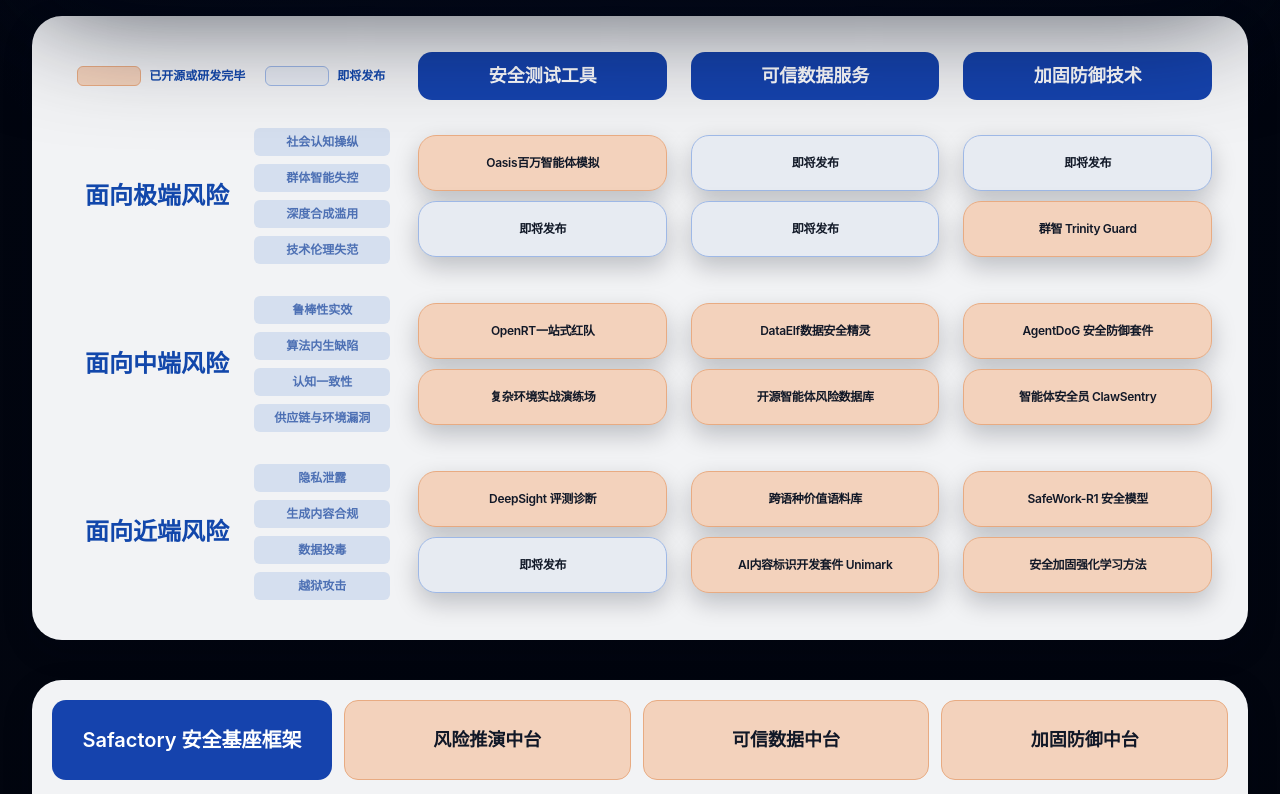
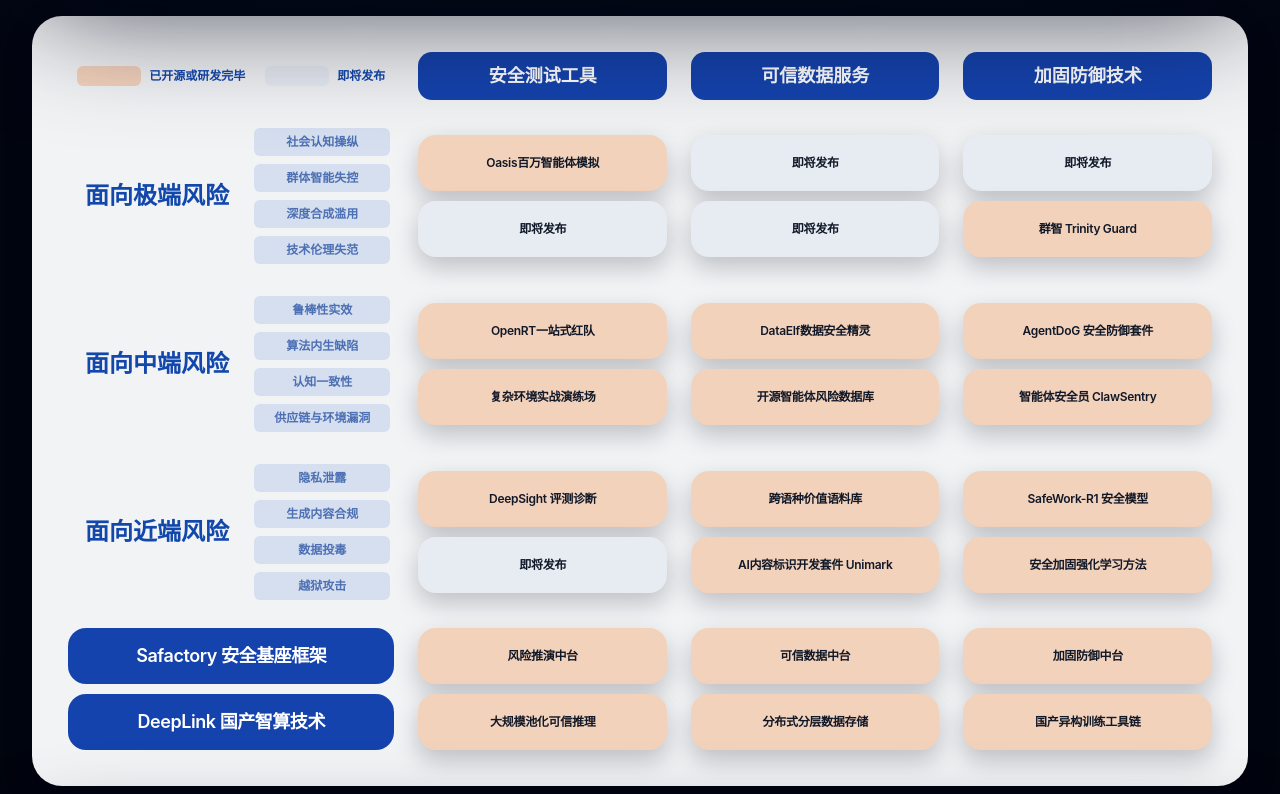
Before and after one commit to AI45Lab/ai45lab.github.io, a Next.js app: page / in a window 1280 px wide. Shown: the part 480-1274 px from the top of the page. Built offline with nearby package versions, Linux system fonts and the light colour scheme.

Commit message:
modify style

```diff
--- a/src/app/page.tsx
+++ b/src/app/page.tsx
@@ -254,7 +254,7 @@
   return (
     <div
       className={[
-        "group relative flex h-full min-h-12 items-center justify-center overflow-visible rounded-[18px] border px-3 py-2 text-center text-[11px] font-semibold tracking-tight shadow-[0_10px_24px_rgba(2,8,23,0.22)] backdrop-blur sm:min-h-14 sm:text-xs",
+        "group relative flex h-full min-h-12 items-center justify-center overflow-visible rounded-[18px] px-3 py-2 text-center text-[11px] font-semibold tracking-tight shadow-[0_10px_24px_rgba(2,8,23,0.22)] backdrop-blur sm:min-h-14 sm:text-xs",
         status === "active"
           ? "border-[#e8ab82] bg-[#f3d2bc] text-[#111827]"
           : "border-[#9eb8e6] bg-[#e7ebf2] text-[#111827]",
@@ -376,11 +376,11 @@
                 <th className="w-[30%] rounded-tl-[18px] bg-[#f2f3f5] p-4 align-middle">
                   <div className="flex flex-wrap items-center justify-center gap-5 text-[11px] font-semibold text-[#1247ab] sm:text-xs">
                     <div className="flex items-center gap-2">
-                      <span className="h-5 w-16 rounded-md border border-[#e8ab82] bg-[#f3d2bc]" />
+                      <span className="h-5 w-16 rounded-md bg-[#f3d2bc]" />
                       已开源或研发完毕
                     </div>
                     <div className="flex items-center gap-2">
-                      <span className="h-5 w-16 rounded-md border border-[#9eb8e6] bg-[#e7ebf2]" />
+                      <span className="h-5 w-16 rounded-md bg-[#e7ebf2]" />
                       即将发布
                     </div>
                   </div>
@@ -447,31 +447,39 @@
                   ))}
                 </tr>
               ))}
-            </tbody>
-          </table>
-        </div>
-      </section>
-
-      <section className="rounded-[30px] bg-[#f2f3f5] p-4 shadow-[0_10px_30px_rgba(2,8,23,0.18)] sm:p-5">
-        <div className="grid gap-4">
+              <tr>
+                <td className="bg-[#f2f3f5] p-3 align-middle">
+                  <div className="grid gap-2.5">
                     {platformRows.map((row) => (
                       <div
                         key={row.lead}
-              className="grid gap-3 lg:grid-cols-[280px_1fr_1fr_1fr]"
+                        className="flex h-full min-h-12 items-center justify-center overflow-visible rounded-[18px] bg-[#1543ad] px-3 py-2 text-center text-[11px] font-semibold tracking-tight text-white sm:min-h-14 sm:text-lg"
                       >
-              <div className="flex items-center justify-center rounded-[14px] bg-[#1543ad] px-4 py-4 text-center text-xl font-semibold text-white">
                         {row.lead}
-              </div>
-              {row.items.map((item) => (
-                <div
-                  key={item}
-                  className="flex min-h-20 items-center justify-center rounded-[14px] border border-[#e8ab82] bg-[#f3d2bc] px-4 py-3 text-center text-lg font-semibold text-[#111827]"
-                >
-                  {item}
                       </div>
                     ))}
                   </div>
+                </td>
+                {platformRows[0].items.map((_, itemIndex) => (
+                  <td
+                    key={`platform-col-${itemIndex}`}
+                    className="bg-[#f2f3f5] p-3 align-middle"
+                  >
+                    <div className="grid gap-2.5">
+                      {platformRows.map((row) => (
+                        <div
+                          key={`${row.lead}-${row.items[itemIndex]}`}
+                          className="flex h-full min-h-12 items-center justify-center overflow-visible rounded-[18px] bg-[#f3d2bc] px-3 py-2 text-center text-[11px] font-semibold tracking-tight shadow-[0_10px_24px_rgba(2,8,23,0.22)] backdrop-blur text-[#111827] sm:min-h-14 sm:text-xs"
+                        >
+                          {row.items[itemIndex]}
+                        </div>
                       ))}
+                    </div>
+                  </td>
+                ))}
+              </tr>
+            </tbody>
+          </table>
         </div>
       </section>
 
```
Lines whose indentation alone changed are shown as unchanged.
